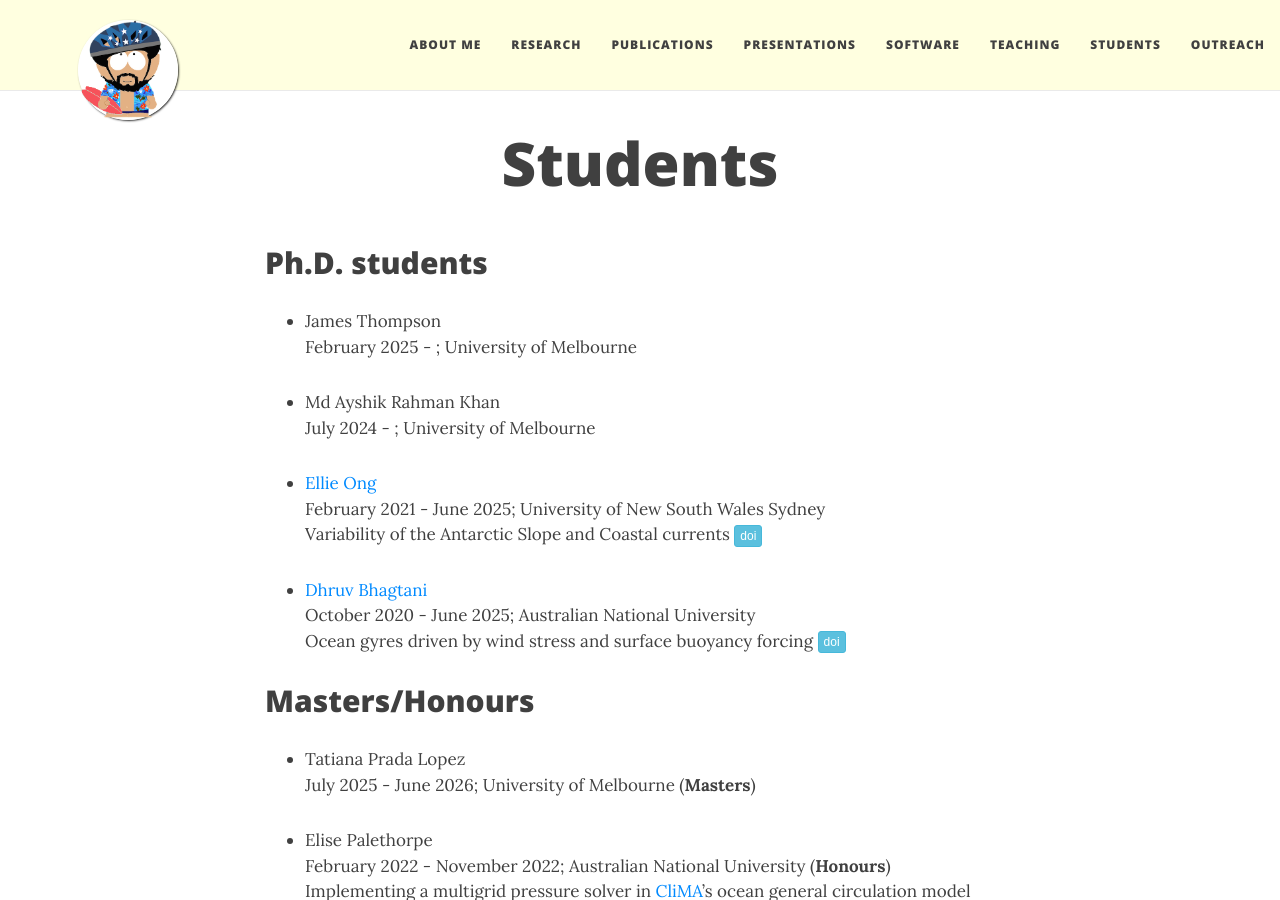
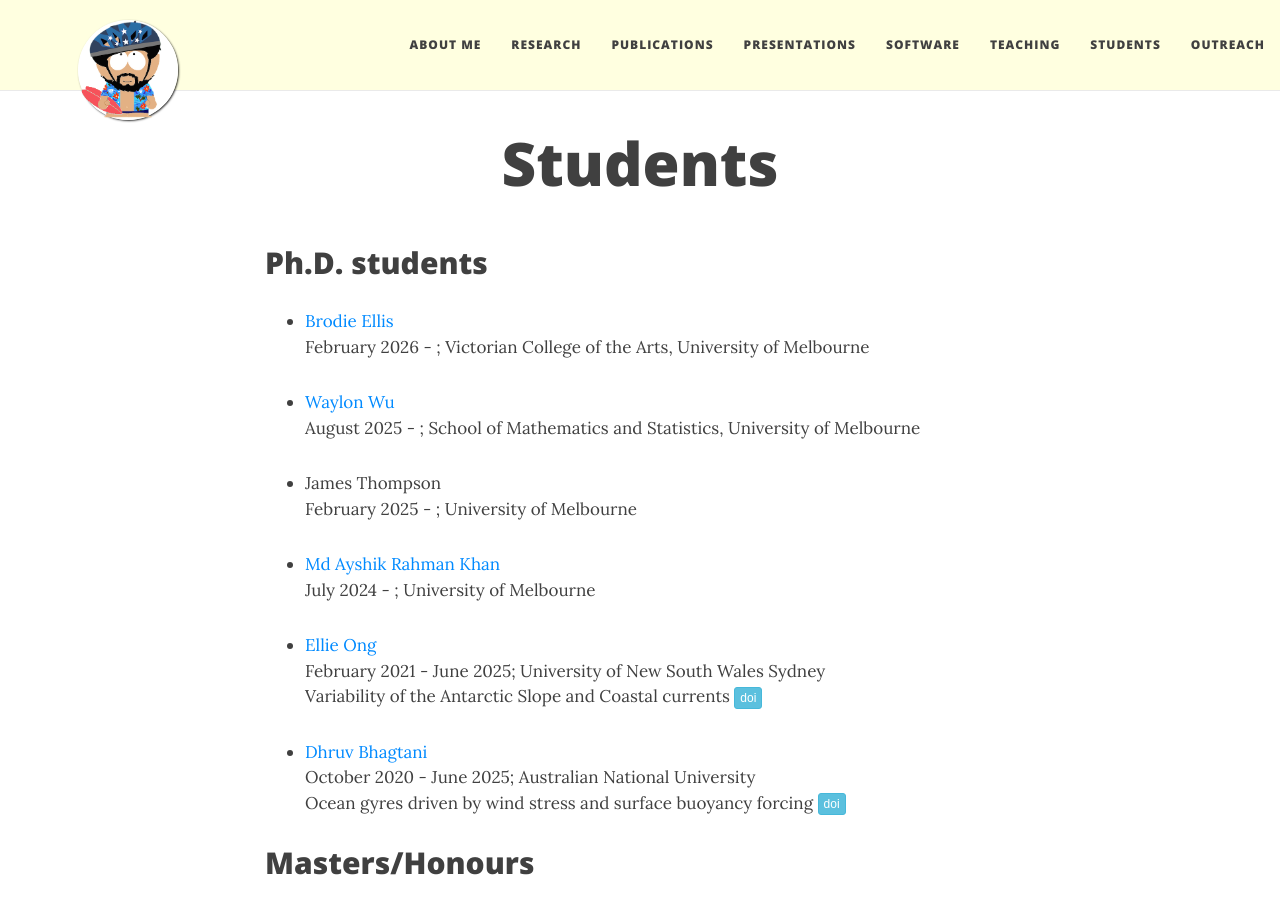
Before and after one commit to navidcy/navidcy.github.io, a Jekyll site: the page built from students.md, in a window 1280 px wide and 900 px high. Built offline with Jekyll 4.4.1, drawn with Linux system fonts in a browser that asks for light colours; nearby versions of some CDN libraries.

Commit message:
update students

```diff
--- a/students.md
+++ b/students.md
@@ -6,11 +6,19 @@ title: Students
 
 ## Ph.D. students
 
+- [Brodie Ellis][brodie-website]<br/>
+  February 2026 - ; Victorian College of the Arts, University of Melbourne
+
+
+- [Waylon Wu][waylon-github]<br/>
+  August 2025 - ; School of Mathematics and Statistics, University of Melbourne
+
+
 - James Thompson<br/>
   February 2025 - ; University of Melbourne
 
 
-- Md Ayshik Rahman Khan<br/>
+- [Md Ayshik Rahman Khan][ayshik-scholar]<br/>
   July 2024 - ; University of Melbourne
 
 
@@ -60,6 +68,9 @@ title: Students
   November 2019 - February 2020; Australian National University (**3rd year**) <br/>
   Fourier-based pseudospectral methods for solving partial differential equations
 
+[ayshik-scholar]: https://scholar.google.com/citations?user=4s75ALIAAAAJ
+[waylon-github]: https://github.com/waylonwh
+[brodie-website]: https://www.brodieellis.com
 [ellie-website]: https://ongqingyee.github.io
 [dhruv-website]: https://geosciences.princeton.edu/people/dhruv-bhagtani
 [oliver-github]: https://github.com/OliverBalfour
```
